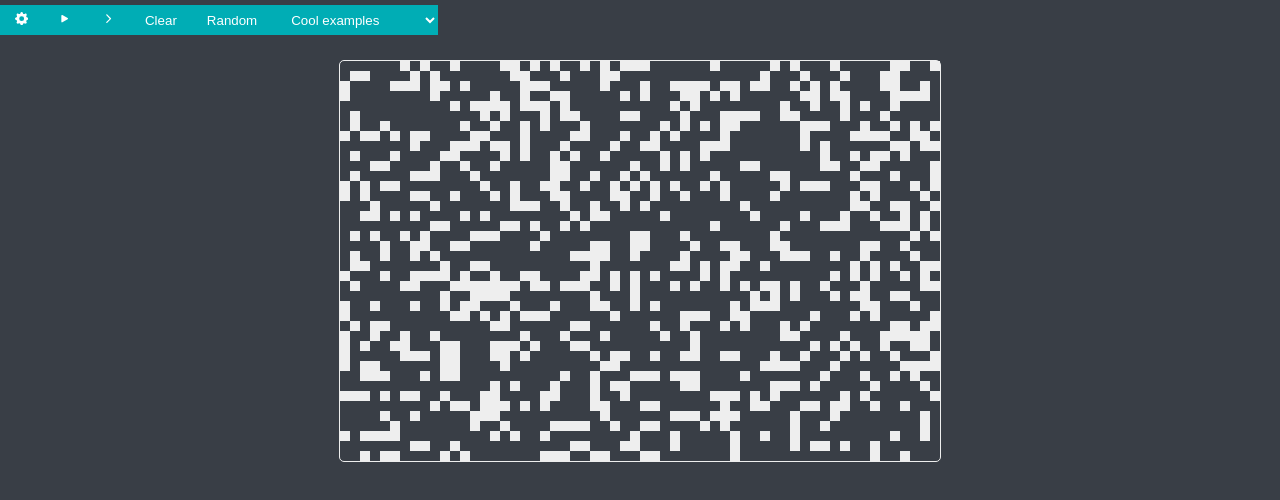
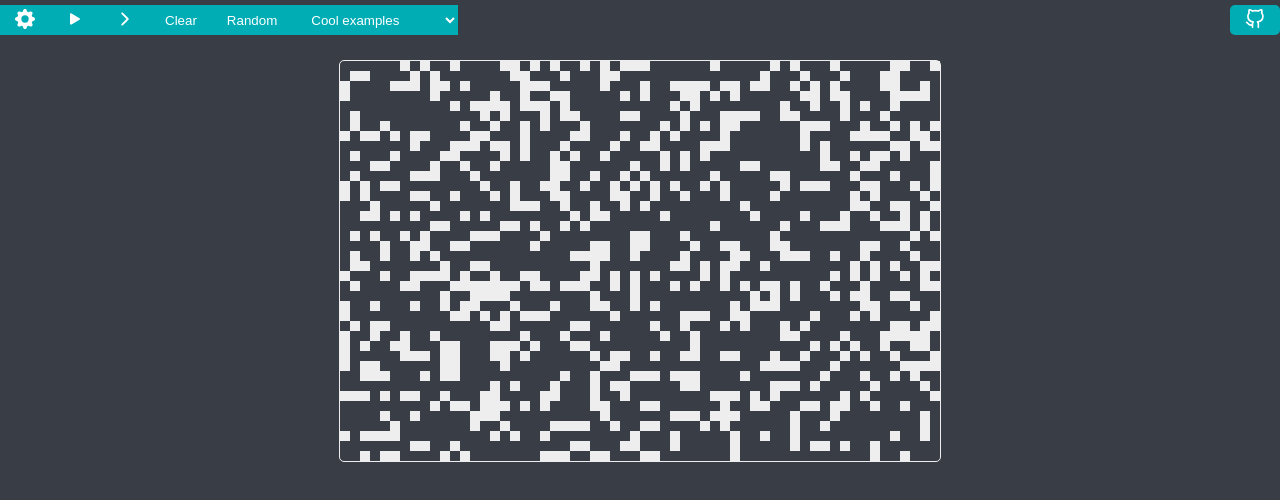
Before and after one commit to DavidMunozMartinez/react-conways-game-of-life, a React (Create React App) app: page / in a window 1280 px wide. Shown: the top 500 px of the page. Built offline with nearby package versions, Linux system fonts and the light colour scheme.

Commit message:
Added github url btn

```diff
--- a/src/App.scss
+++ b/src/App.scss
@@ -19,10 +19,6 @@
   height: 40px;
   width: 100%;
 
-  // select.primary-btn {
-  //   width: 150px;
-  // }
-
   .primary-btn {
     padding: 0 15px;
     border-radius: 0;
@@ -30,6 +26,9 @@
     margin-top: 5px;
     float: left;
     width: auto;
+    svg {
+      font-size: 20px;
+    }
   }
 
   .smart-hover-shadow {
--- a/src/App.tsx
+++ b/src/App.tsx
@@ -4,6 +4,7 @@ import { useSelector } from 'react-redux';
 import { CanvasComponent, ICanvasCallables } from './components/canvas-component/CanvasComponent';
 import ConfigModalComponent from './components/config-modal-component/ConfigModalComponent';
 import { BsFillGearFill, BsPlayFill, BsPauseFill } from 'react-icons/bs';
+import { FiGithub } from 'react-icons/fi';
 import { IoIosArrowForward } from 'react-icons/io';
 
 function App() {
@@ -38,6 +39,8 @@ function App() {
           <option value="pulsar">Pulsar</option>
 
         </select>
+
+        <button onClick={ ()=> {window.open('https://github.com/DavidMunozMartinez/react-conways-game-of-life')} } className="primary-btn" style={{float: 'right', borderRadius: 5}}> <FiGithub></FiGithub></button>
       </smart-hover>
       <CanvasComponent callablesSetter={setCallables}></CanvasComponent>
     </div>
```
